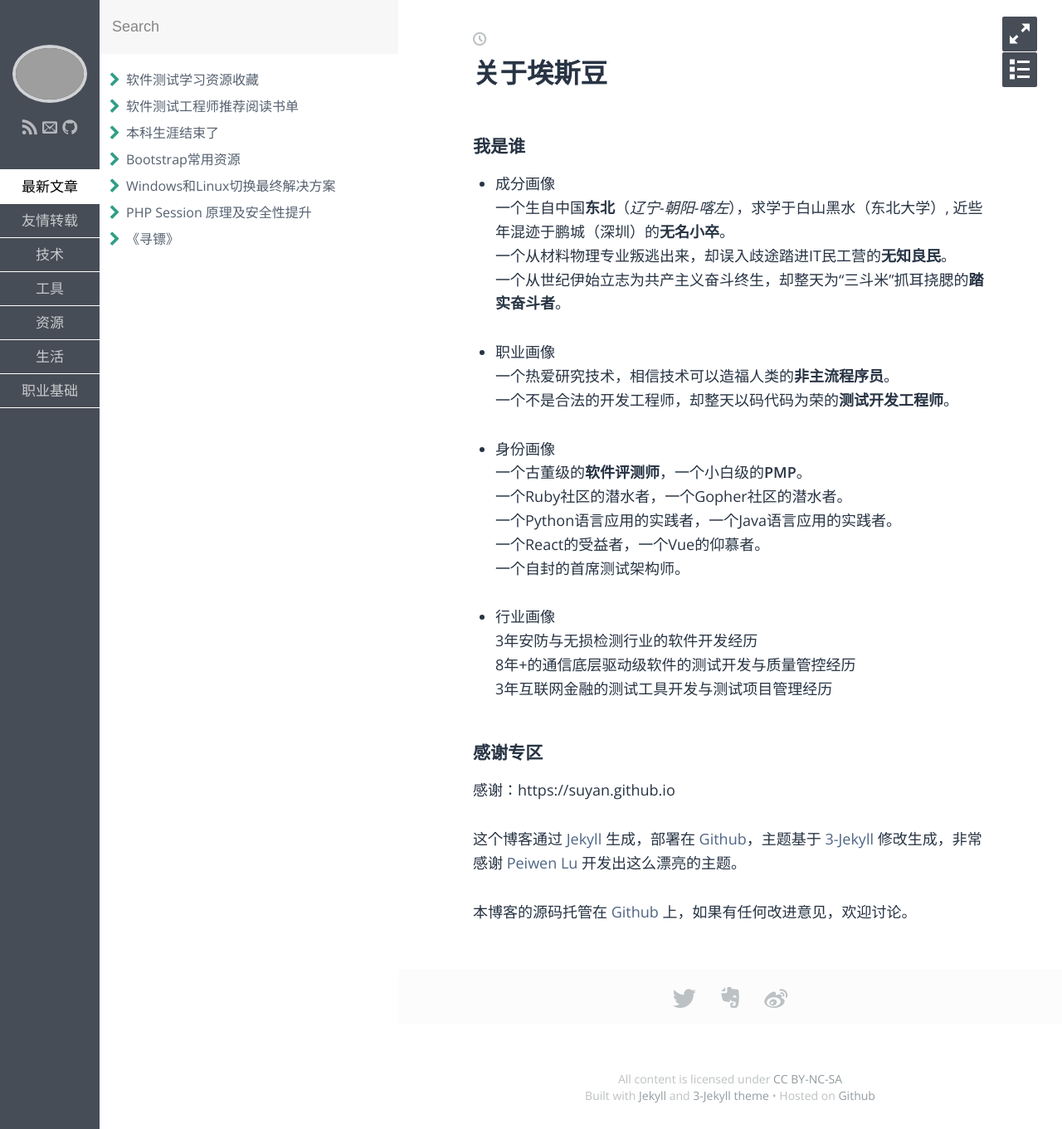
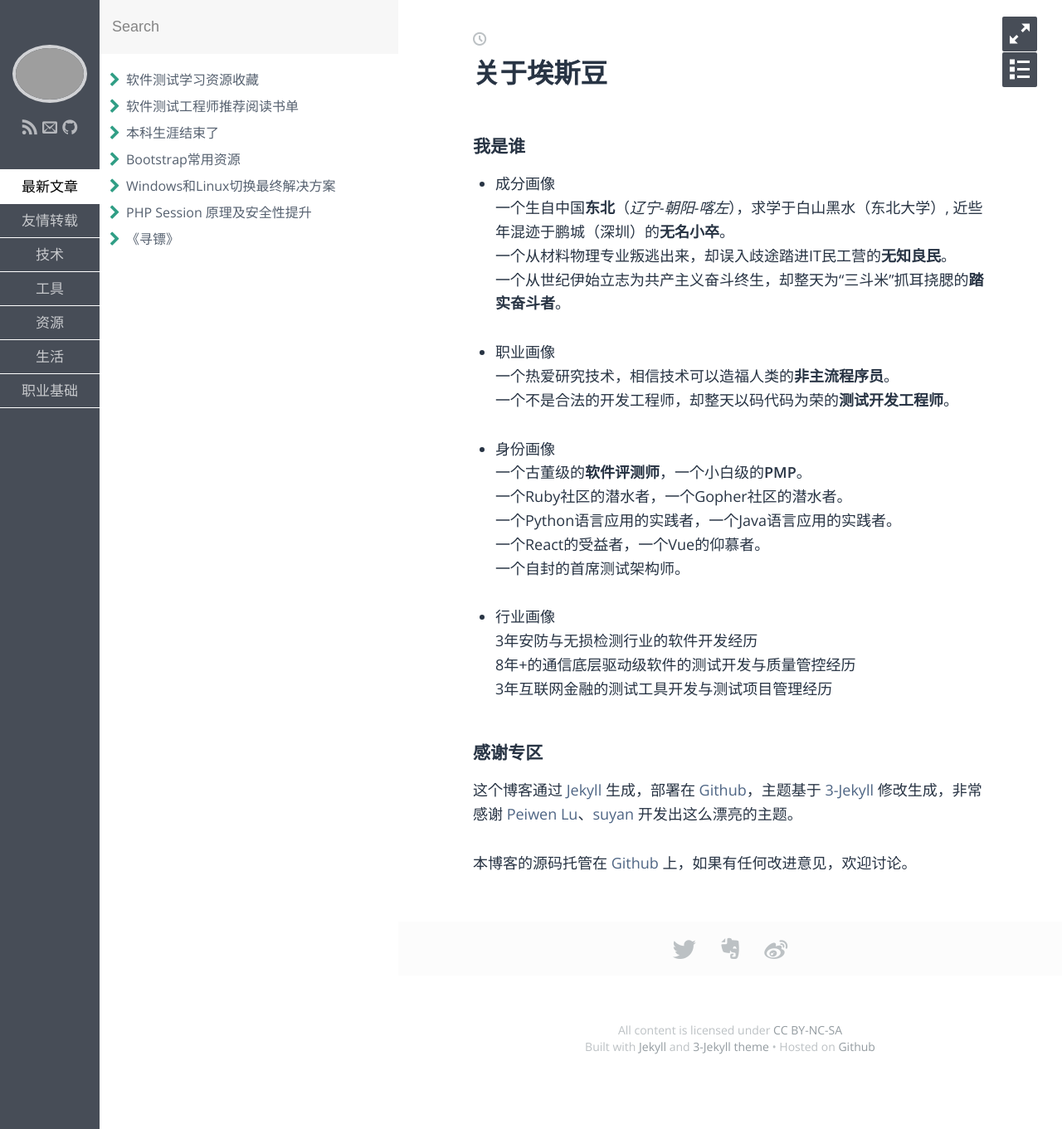
Before and after one commit to AceDou/acedou.github.io, a Jekyll site: the page built from index.md, in a window 1280 px wide. Shown: the whole page at 83% size. Built offline with Jekyll 4.4.1, drawn with Linux system fonts in a browser that asks for light colours; some web fonts are replaced.

Commit message:
Update index.md

```diff
--- a/index.md
+++ b/index.md
@@ -29,8 +29,7 @@ keywords: 埃斯豆，窦献策，AceDou
 3年互联网金融的测试工具开发与测试项目管理经历
 
 ### 感谢专区
-感谢：https://suyan.github.io
 
-这个博客通过 [Jekyll](http://jekyllrb.com/) 生成，部署在 [Github](https://pages.github.com)，主题基于 [3-Jekyll](https://github.com/P233/3-Jekyll) 修改生成，非常感谢 [Peiwen Lu](https://github.com/P233) 开发出这么漂亮的主题。
+这个博客通过 [Jekyll](http://jekyllrb.com/) 生成，部署在 [Github](https://pages.github.com)，主题基于 [3-Jekyll](https://github.com/P233/3-Jekyll) 修改生成，非常感谢 [Peiwen Lu](https://github.com/P233)、[suyan](https://suyan.github.io) 开发出这么漂亮的主题。
 
 本博客的源码托管在 [Github](https://github.com/AceDou/acedou.github.io) 上，如果有任何改进意见，欢迎讨论。
```
